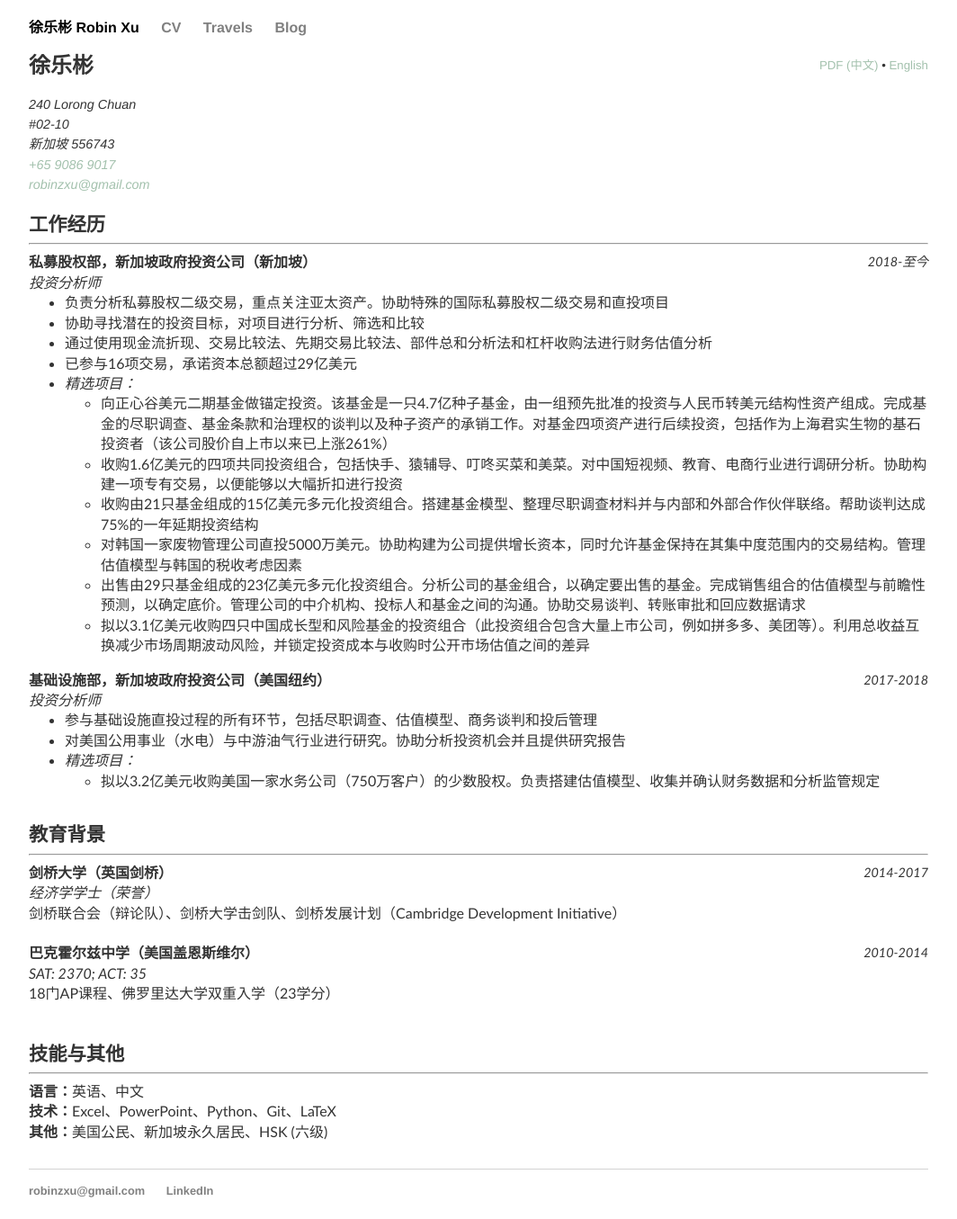
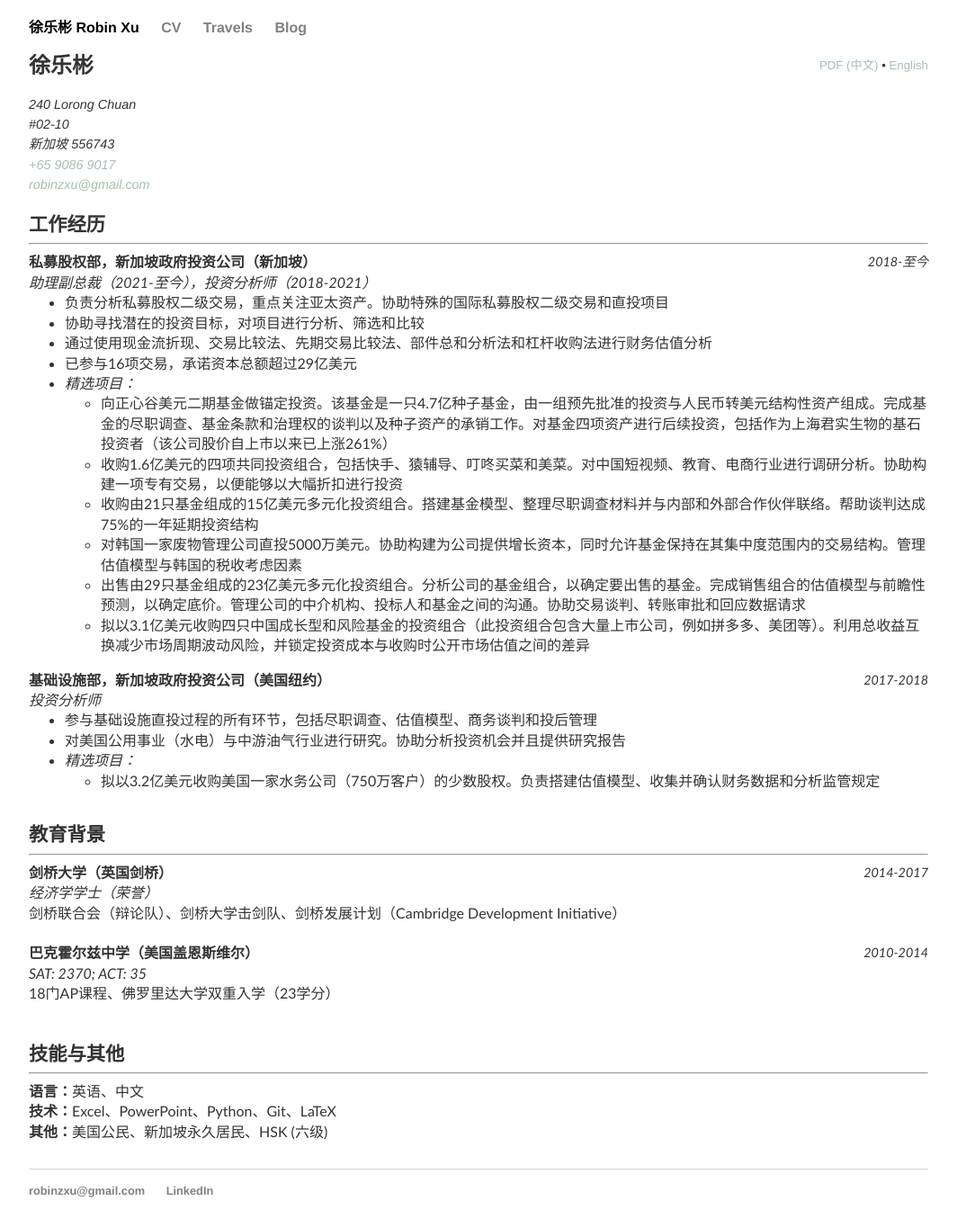
Before and after one commit to robinzxu/robinzxu.github.io, a Jekyll site: the page built from zw-cv/index.html, in a window 1280 px wide. Shown: the whole page at 90% size, without its empty margins (108-1172 px from the left). Built offline with Jekyll 4.4.1, drawn with Linux system fonts in a browser that asks for light colours.

Commit message:
Update index.html

```diff
--- a/zw-cv/index.html
+++ b/zw-cv/index.html
@@ -21,7 +21,7 @@ title: 简历
 <h3 style="display:inline;">工作经历</h3><br><hr>
 	<i style="float:right;font-size:0.9em">2018-至今</i>
 	<b>私募股权部，新加坡政府投资公司（新加坡）</b><br>
-	<i>投资分析师</i>
+	<i>助理副总裁（2021-至今），投资分析师（2018-2021）</i>
 	<ul style="margin-top:0">
 		<li>负责分析私募股权二级交易，重点关注亚太资产。协助特殊的国际私募股权二级交易和直投项目
 		<li>协助寻找潜在的投资目标，对项目进行分析、筛选和比较
```
